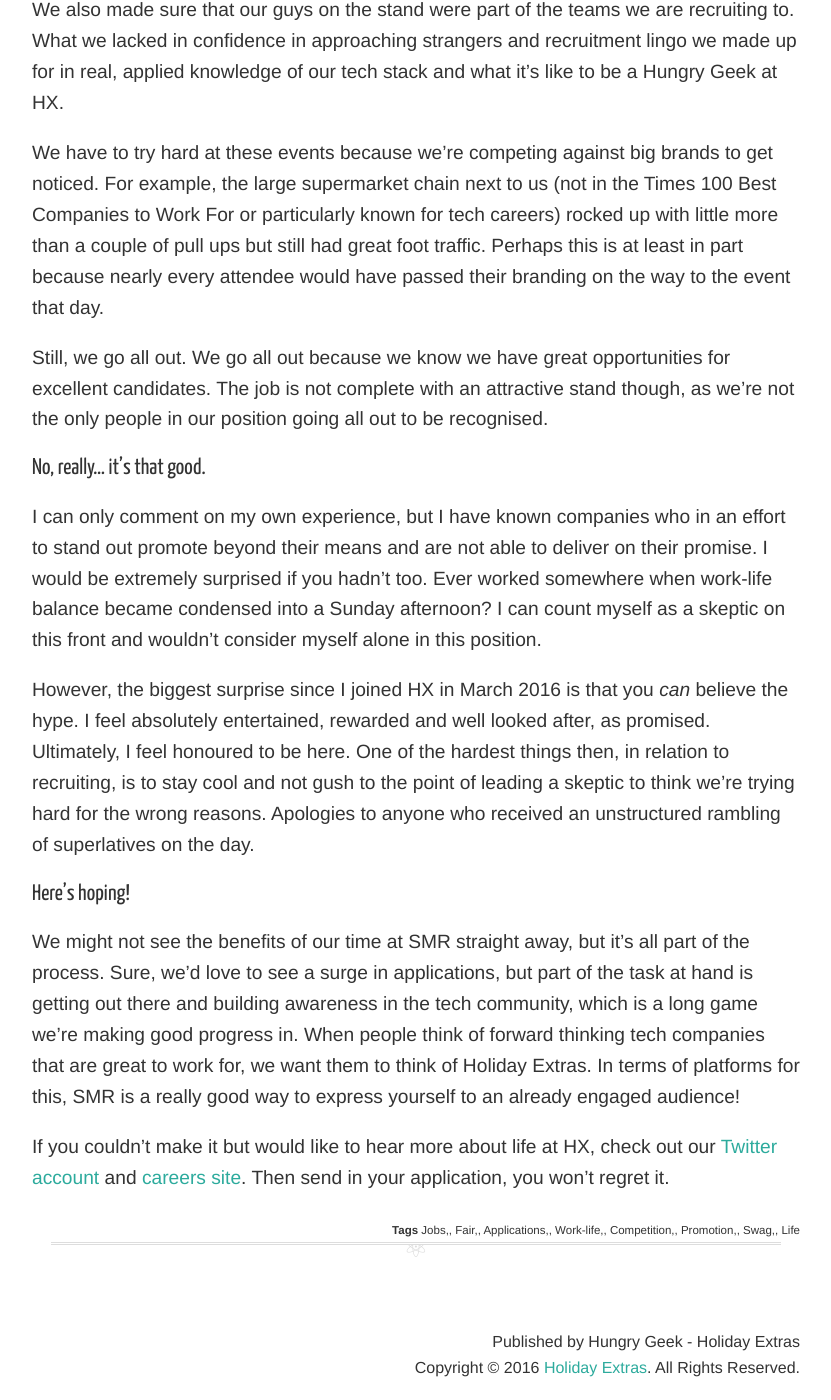
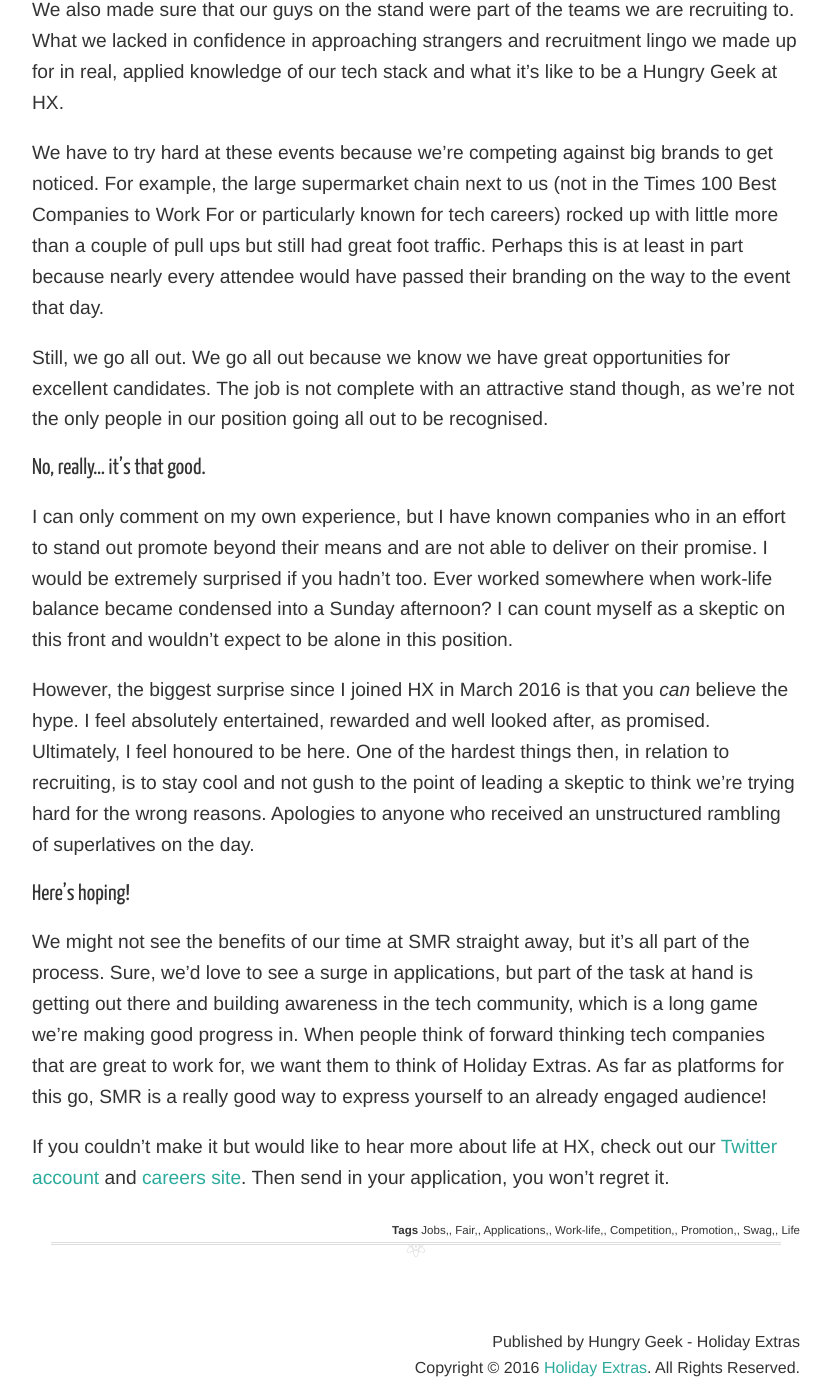
Before and after one commit to holidayextras/holidayextras.github.com, a Jekyll site: the page built from _posts/2016-05-13-smr16.md, in a window 1280 px wide and 1400 px high, scrolled down 1362 px. Shown: the whole window, without its empty margins (224-1055 px from the left). Built offline with Jekyll 4.4.1, drawn with Linux system fonts in a browser that asks for light colours; nearby versions of some CDN libraries; comment, search, counter and statistics services are not loaded; some of the changed text lies outside the part shown.

Commit message:
Final copy improvements (hopefully)

```diff
--- a/_posts/2016-05-13-smr16.md
+++ b/_posts/2016-05-13-smr16.md
@@ -26,12 +26,12 @@
 
 ### No, really… it’s that good.
 
-I can only comment on my own experience, but I have known companies who in an effort to stand out promote beyond their means and are not able to deliver on their promise. I would be extremely surprised if you hadn’t too. Ever worked somewhere when work-life balance became condensed into a Sunday afternoon? I can count myself as a skeptic on this front and wouldn’t consider myself alone in this position.
+I can only comment on my own experience, but I have known companies who in an effort to stand out promote beyond their means and are not able to deliver on their promise. I would be extremely surprised if you hadn’t too. Ever worked somewhere when work-life balance became condensed into a Sunday afternoon? I can count myself as a skeptic on this front and wouldn’t expect to be alone in this position.
 
 However, the biggest surprise since I joined HX in March 2016 is that you *can* believe the hype. I feel absolutely entertained, rewarded and well looked after, as promised. Ultimately, I feel honoured to be here. One of the hardest things then, in relation to recruiting, is to stay cool and not gush to the point of leading a skeptic to think we’re trying hard for the wrong reasons. Apologies to anyone who received an unstructured rambling of superlatives on the day.
 
 ### Here’s hoping!
 
-We might not see the benefits of our time at SMR straight away, but it's all part of the process. Sure, we’d love to see a surge in applications, but part of the task at hand is getting out there and building awareness in the tech community, which is a long game we're making good progress in. When people think of forward thinking tech companies that are great to work for, we want them to think of Holiday Extras. In terms of platforms for this, SMR is a really good way to express yourself to an already engaged audience!
+We might not see the benefits of our time at SMR straight away, but it's all part of the process. Sure, we’d love to see a surge in applications, but part of the task at hand is getting out there and building awareness in the tech community, which is a long game we're making good progress in. When people think of forward thinking tech companies that are great to work for, we want them to think of Holiday Extras. As far as platforms for this go, SMR is a really good way to express yourself to an already engaged audience!
 
 If you couldn’t make it but would like to hear more about life at HX, check out our [Twitter account](https://twitter.com/hxlife) and [careers site](http://join.holidayextras.co.uk/). Then send in your application, you won’t regret it.
```
Also changed, not shown: other parts of _posts/2016-05-13-smr16.md (+1 -1 lines).
